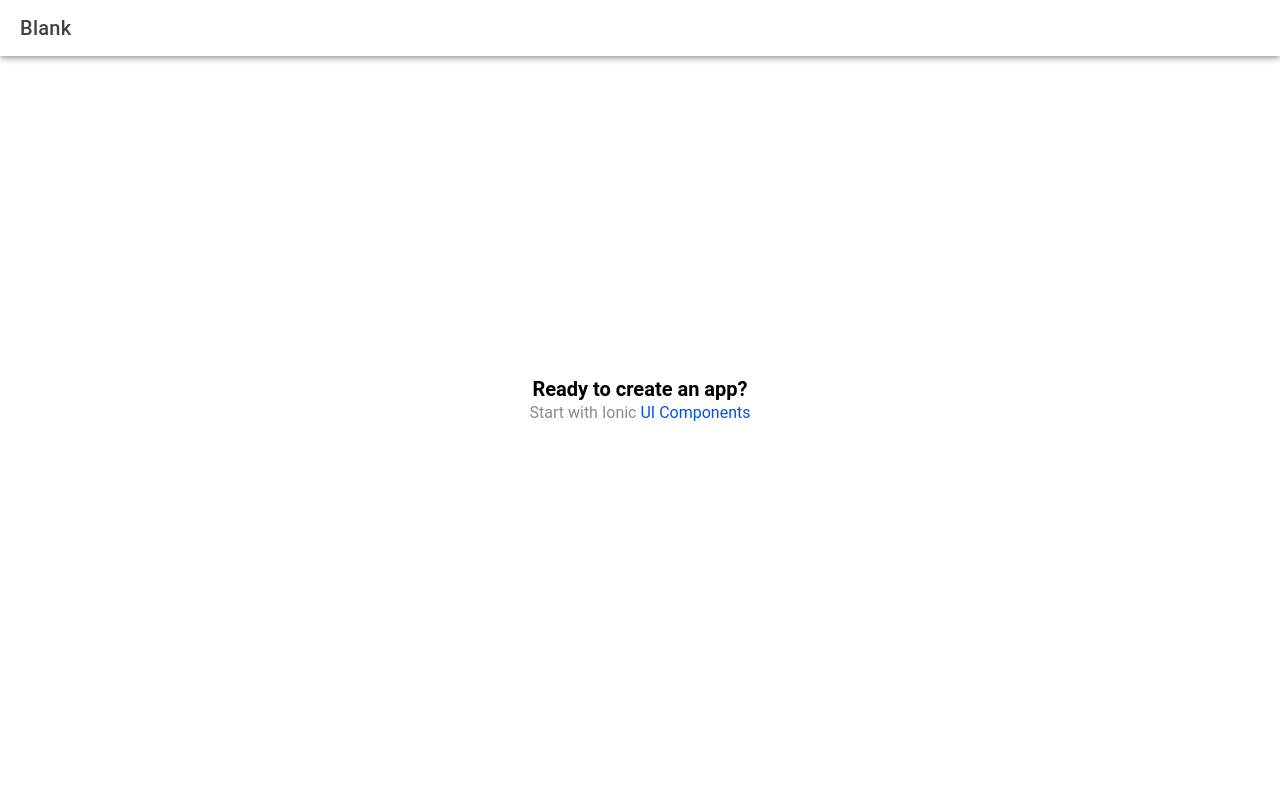
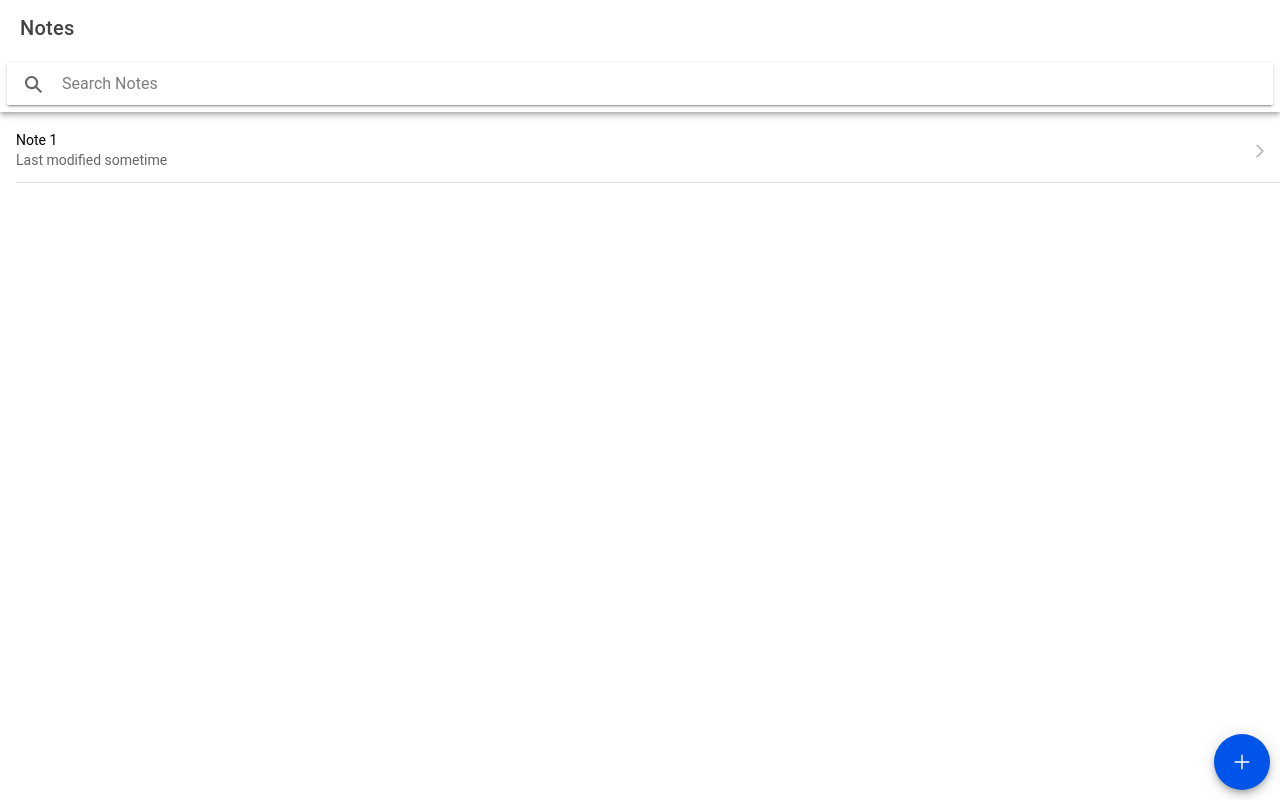
Before and after one commit to droc101/ionic-notes-app, a React (Vite) app: page /home in a window 1280 px wide. Built offline with nearby package versions, Linux system fonts and the light colour scheme.

Commit message:
Basic UI and navigation flow, no real functionality yet

```diff
--- a/src/App.tsx
+++ b/src/App.tsx
@@ -1,15 +1,14 @@
-import { Redirect, Route } from 'react-router-dom';
-import { IonApp, IonRouterOutlet, setupIonicReact } from '@ionic/react';
-import { IonReactRouter } from '@ionic/react-router';
-import Home from './pages/Home';
+//region Ionic/React
+import {Redirect, Route} from 'react-router-dom';
+import {IonApp, IonRouterOutlet, setupIonicReact} from '@ionic/react';
+import {IonReactRouter} from '@ionic/react-router';
+import React from "react";
 
-/* Core CSS required for Ionic components to work properly */
 import '@ionic/react/css/core.css';
-
-/* Basic CSS for apps built with Ionic */
 import '@ionic/react/css/normalize.css';
 import '@ionic/react/css/structure.css';
 import '@ionic/react/css/typography.css';
+import '@ionic/react/css/palettes/dark.system.css';
 
 /* Optional CSS utils that can be commented out */
 import '@ionic/react/css/padding.css';
@@ -19,32 +18,21 @@ import '@ionic/react/css/text-transformation.css';
 import '@ionic/react/css/flex-utils.css';
 import '@ionic/react/css/display.css';
 
-/**
- * Ionic Dark Mode
- * -----------------------------------------------------
- * For more info, please see:
- * https://ionicframework.com/docs/theming/dark-mode
- */
+setupIonicReact();
+//endregion
 
-/* import '@ionic/react/css/palettes/dark.always.css'; */
-/* import '@ionic/react/css/palettes/dark.class.css'; */
-import '@ionic/react/css/palettes/dark.system.css';
-
-/* Theme variables */
-import './theme/variables.css';
-
-setupIonicReact();
+import Home from './pages/Home';
+import Editor from "./pages/Editor";
 
 const App: React.FC = () => (
     <IonApp>
         <IonReactRouter>
             <IonRouterOutlet>
-        <Route exact path="/home">
-          <Home />
+                <Route exact path="/home" component={Home}/>
+                <Route exact path="/">
+                    <Redirect to="/home"/>
                 </Route>
-        <Route exact path="/">
-          <Redirect to="/home" />
-        </Route>
+                <Route path="/editor/:name" component={Editor}/>
             </IonRouterOutlet>
         </IonReactRouter>
     </IonApp>
--- a/src/components/ExploreContainer.css
+++ /dev/null
@@ -1,24 +0,0 @@
-#container {
-  text-align: center;
-  position: absolute;
-  left: 0;
-  right: 0;
-  top: 50%;
-  transform: translateY(-50%);
-}
-
-#container strong {
-  font-size: 20px;
-  line-height: 26px;
-}
-
-#container p {
-  font-size: 16px;
-  line-height: 22px;
-  color: #8c8c8c;
-  margin: 0;
-}
-
-#container a {
-  text-decoration: none;
-}
--- a/src/components/ExploreContainer.tsx
+++ /dev/null
@@ -1,14 +0,0 @@
-import './ExploreContainer.css';
-
-interface ContainerProps { }
-
-const ExploreContainer: React.FC<ContainerProps> = () => {
-  return (
-    <div id="container">
-      <strong>Ready to create an app?</strong>
-      <p>Start with Ionic <a target="_blank" rel="noopener noreferrer" href="https://ionicframework.com/docs/components">UI Components</a></p>
-    </div>
-  );
-};
-
-export default ExploreContainer;
--- /dev/null
+++ b/src/components/NewNoteModal.tsx
@@ -0,0 +1,71 @@
+import React, {useRef} from 'react';
+import {
+    IonButtons,
+    IonButton,
+    IonModal,
+    IonHeader,
+    IonContent,
+    IonToolbar,
+    IonTitle,
+    IonItem,
+    IonInput,
+} from '@ionic/react';
+import {OverlayEventDetail} from '@ionic/core/components';
+import {useHistory} from 'react-router-dom';
+
+// TODO: type for ionModal
+const NewNoteModal: React.FC = ({ionModal}) => {
+    const input = useRef<HTMLIonInputElement>(null);
+    const confirmButton = useRef<HTMLIonButtonElement>(null);
+
+    const history = useHistory();
+
+    function confirm() {
+        ionModal.current?.dismiss(input.current?.value, 'confirm');
+    }
+
+    function onWillDismiss(event: CustomEvent<OverlayEventDetail>) {
+        ionModal.current.isOpen = false;
+        if (event.detail.role === 'confirm') {
+            history.push(`/editor/${event.detail.data}`);
+        }
+    }
+
+    function onNoteNameChanged() {
+        if (input.current && confirmButton.current) {
+            // TODO: better validation (existing notes, valid filenames, etc.)
+            confirmButton.current.disabled = input.current.value?.toString().length == 0;
+        }
+    }
+
+    return (
+        <IonModal ref={ionModal} onWillDismiss={(event) => onWillDismiss(event)}>
+            <IonHeader>
+                <IonToolbar>
+                    <IonButtons slot="start">
+                        <IonButton onClick={() => ionModal.current?.dismiss()}>Cancel</IonButton>
+                    </IonButtons>
+                    <IonTitle>New Note</IonTitle>
+                    <IonButtons slot="end">
+                        <IonButton strong={true} onClick={() => confirm()} ref={confirmButton} disabled>
+                            Confirm
+                        </IonButton>
+                    </IonButtons>
+                </IonToolbar>
+            </IonHeader>
+            <IonContent className="ion-padding">
+                <IonItem>
+                    <IonInput
+                        placeholder="Note Name"
+                        ref={input}
+                        type="text"
+                        fill="outline"
+                        onIonInput={onNoteNameChanged}
+                    />
+                </IonItem>
+            </IonContent>
+        </IonModal>
+    );
+}
+
+export default NewNoteModal;
--- /dev/null
+++ b/src/pages/Editor.tsx
@@ -0,0 +1,39 @@
+import {
+    IonContent,
+    IonHeader,
+    IonPage,
+    IonTitle,
+    IonToolbar,
+    IonTextarea,
+    IonButtons,
+    IonBackButton
+} from '@ionic/react';
+import {RouteComponentProps} from "react-router-dom";
+import React from "react";
+
+type EditorProps = RouteComponentProps<{ name: string; }>;
+
+const Editor: React.FC<EditorProps> = ({match}) => {
+    return (
+        <IonPage>
+            <IonHeader>
+                <IonToolbar>
+                    <IonHeader>
+                        <IonToolbar>
+                            <IonButtons slot="start">
+                                <IonBackButton defaultHref="#"></IonBackButton>
+                            </IonButtons>
+                            <IonTitle size="large">{match.params.name}</IonTitle>
+                        </IonToolbar>
+                    </IonHeader>
+                </IonToolbar>
+            </IonHeader>
+            <IonContent fullscreen>
+                {/* TODO: full height textarea */}
+                <IonTextarea placeholder="Type Here"></IonTextarea>
+            </IonContent>
+        </IonPage>
+    );
+};
+
+export default Editor;
--- a/src/pages/Home.tsx
+++ b/src/pages/Home.tsx
@@ -1,23 +1,59 @@
-import { IonContent, IonHeader, IonPage, IonTitle, IonToolbar } from '@ionic/react';
-import ExploreContainer from '../components/ExploreContainer';
-import './Home.css';
+import {
+    IonContent,
+    IonHeader,
+    IonPage,
+    IonTitle,
+    IonToolbar,
+    IonSearchbar,
+    IonList,
+    IonItem,
+    IonLabel,
+    IonIcon,
+    IonFabButton,
+    IonFab
+} from '@ionic/react';
+import {add} from "ionicons/icons";
+import React, {useRef} from "react";
+import NewNoteModal from "../components/NewNoteModal";
 
 const Home: React.FC = () => {
+
+    const ionModal = useRef<HTMLIonModalElement>(null);
+
     return (
         <IonPage>
             <IonHeader>
                 <IonToolbar>
-          <IonTitle>Blank</IonTitle>
+                    <IonHeader>
+                        <IonToolbar>
+                            <IonTitle size="large">Notes</IonTitle>
+                        </IonToolbar>
+                        <IonToolbar>
+                            <IonSearchbar placeholder={"Search Notes"} showCancelButton={"focus"}/>
+                        </IonToolbar>
+                    </IonHeader>
                 </IonToolbar>
             </IonHeader>
             <IonContent fullscreen>
-        <IonHeader collapse="condense">
-          <IonToolbar>
-            <IonTitle size="large">Blank</IonTitle>
-          </IonToolbar>
-        </IonHeader>
-        <ExploreContainer />
+                <IonList>
+                    <IonItem detail={true} routerLink="/editor/abc">
+                        <IonLabel>
+                            <h3>Note 1</h3>
+                            <p>Last modified sometime</p>
+                        </IonLabel>
+                    </IonItem>
+                </IonList>
             </IonContent>
+            <IonFab slot="fixed" vertical="bottom" horizontal="end">
+                <IonFabButton onClick={() => {
+                    if (ionModal.current) {
+                        ionModal.current.isOpen = true;
+                    }
+                }}>
+                    <IonIcon icon={add}></IonIcon>
+                </IonFabButton>
+            </IonFab>
+            <NewNoteModal ionModal={ionModal}/>
         </IonPage>
     );
 };
--- a/src/theme/variables.css
+++ /dev/null
@@ -1,2 +0,0 @@
-/* For information on how to create your own theme, please refer to:
-http://ionicframework.com/docs/theming/ */
```
Also changed, not shown: package.json (+6 -1 lines), src/pages/Home.css (deleted), 1 other file (tests, documents, lock files or other folders). Lines whose indentation alone changed are shown as unchanged.
